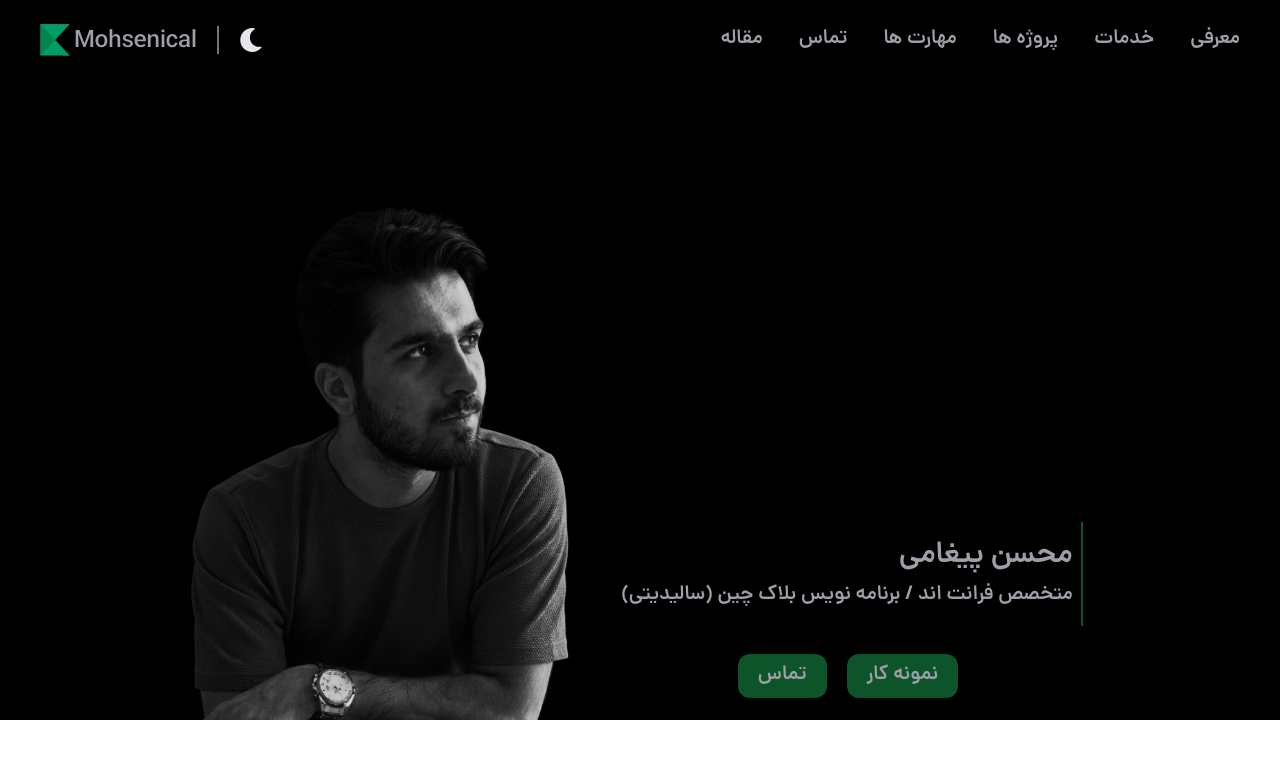
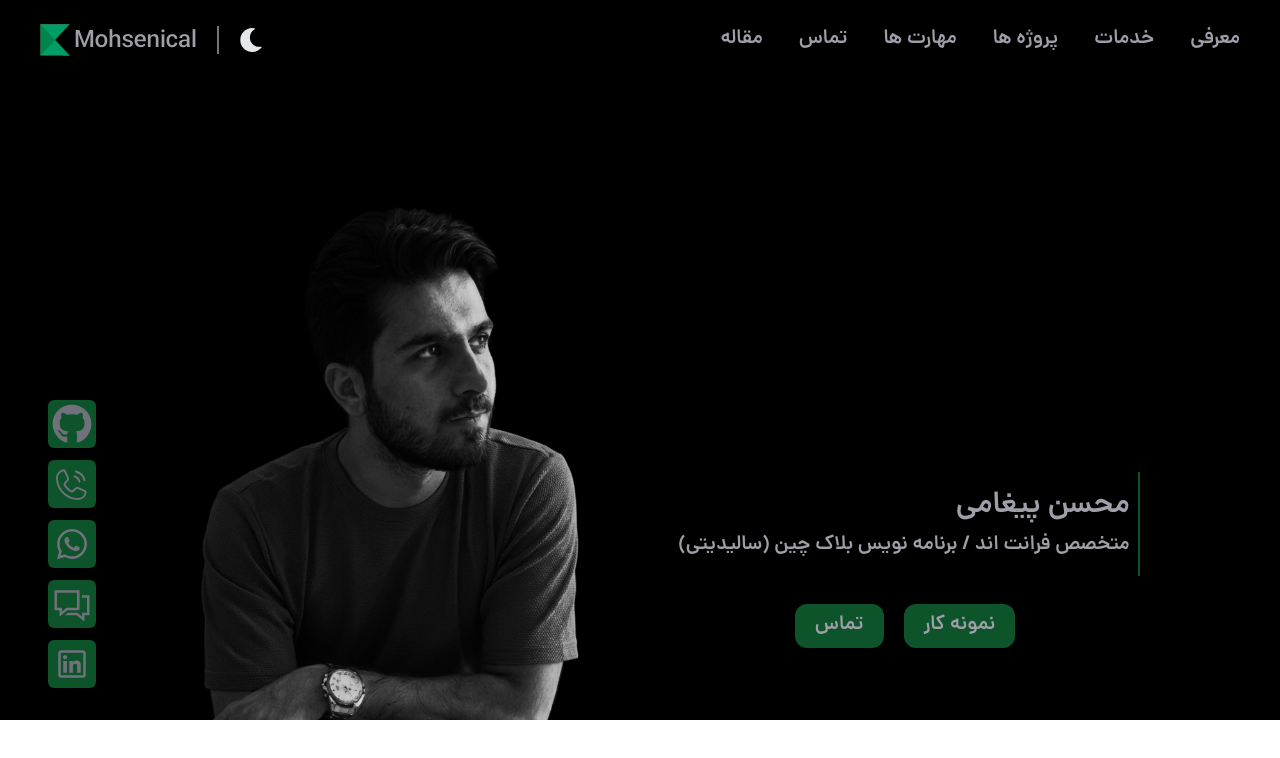
Before and after one commit to mohsenical/my-website, a React (Vite) app: page / in a window 1280 px wide. Shown: the top 758 px of the page. Built offline with nearby package versions, Linux system fonts and the light colour scheme.

Commit message:
add socual media featuer

```diff
--- a/src/components/modules/SideBar/SideBar.jsx
+++ b/src/components/modules/SideBar/SideBar.jsx
@@ -2,9 +2,7 @@ import useDarkMode from "../../../Hoocs/useDarkMode";
 import { IoClose } from "react-icons/io5";
 
 
-import { FaSun, FaMoon, FaHome, FaUser, FaBlog, FaGithub, FaTelegram, FaInstagram, FaLinkedin } from "react-icons/fa";
-import { FiMessageSquare } from "react-icons/fi";
-import { AiFillProject } from "react-icons/ai";
+import { FaSun, FaMoon, FaGithub, FaTelegram, FaInstagram, FaLinkedin } from "react-icons/fa";
 import { sideBarItems } from "../../../Data/menuItem";
 
 
--- /dev/null
+++ b/src/components/modules/SocialMedia/SocialMedia.jsx
@@ -0,0 +1,22 @@
+import React from 'react'
+
+import { PiPhoneCallLight } from "react-icons/pi";
+import { LiaTelegramPlane } from "react-icons/lia";
+import { LiaWhatsapp } from "react-icons/lia";
+import { LiaCommentsSolid } from "react-icons/lia";
+import { LiaLinkedin } from "react-icons/lia";
+import { FaGithub } from "react-icons/fa";
+
+function SocialMedia() {
+    return (
+        <div className='hidden md:block fixed md:flex flex-col gap-y-3 left-[3rem] top-[25rem] *:p-1 *:text-5xl *:bg-green-900 *:text-zinc-500 *:rounded-md *:hover:text-white *:transition-all *:cursor-pointer'>
+            <FaGithub />
+            <PiPhoneCallLight />
+            <LiaWhatsapp />
+            <LiaCommentsSolid />
+            <LiaLinkedin />
+        </div>
+    )
+}
+
+export default SocialMedia
--- a/src/components/template/HomeFeatuer/HeaderSection.jsx
+++ b/src/components/template/HomeFeatuer/HeaderSection.jsx
@@ -3,9 +3,9 @@
 function HeaderSection() {
   return (
     <>
-      <div className="flex justify-center h-[45rem] w-full px-0 md:px-2 lg:px-15 xl:px-30 relative bg-black overflow-hidden">
+      <div className="flex justify-center h-[45rem] w-full md:px-2 lg:px-15 xl:px-30 relative bg-black overflow-hidden">
 
-        <div className="flex flex-col justify-center items-center md:h-[38rem] lg:h-[40rem] xl:h-[45rem] w-[90%] md:w-[58%] mt-15 pt-75 0 bg-[url(/Image/AvatarBackground.png)] bg-no-repeat bg-center bg-cover md:bg-none">
+        <div className="flex flex-col justify-center items-center md:items-start md:h-[38rem] lg:h-[40rem] xl:h-[45rem] w-[100%] md:w-[58%] mt-15 pt-75 md:pt-50 0 bg-[url(/Image/AvatarBackground.png)] bg-no-repeat bg-center bg-cover md:bg-none">
           <div className="flex flex-col justify-center items-center md:mt-20 space-y-2 backdrop-blur-lg bg-black/50 p-5 rounded-2xl">
 
             <div className="space-y-2 px-2 py-4 border-r-2 border-r-green-900 lg:px-2">
@@ -21,7 +21,7 @@ function HeaderSection() {
           </div>
         </div>
 
-        <div className="hidden md:block flex justify-center relative items-start md:w-[40%]">
+        <div className="hidden md:block md:flex ml-5 justify-center relative items-start md:w-[40%]">
           <img src="/Image/AvatarBackground.png" className="absolute bottom-0 ml-15 left-0 w-full h-[80%] max-w-sm mx-auto object-cover object-center" alt="" /></div>
       </div>
     </>
--- a/src/pages/Home.jsx
+++ b/src/pages/Home.jsx
@@ -1,3 +1,4 @@
+import SocialMedia from "../components/modules/SocialMedia/SocialMedia";
 import HeaderSection from "../components/template/HomeFeatuer/HeaderSection";
 
 function Home() {
@@ -6,6 +7,7 @@ function Home() {
     return (
         <>
             <HeaderSection />
+            <SocialMedia />
         </>
     )
 }
```
